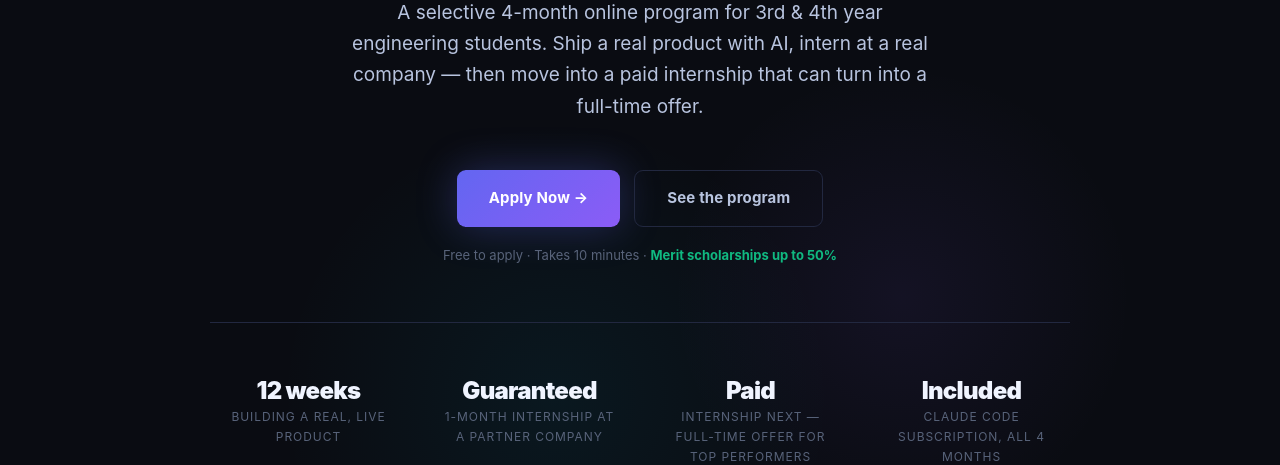
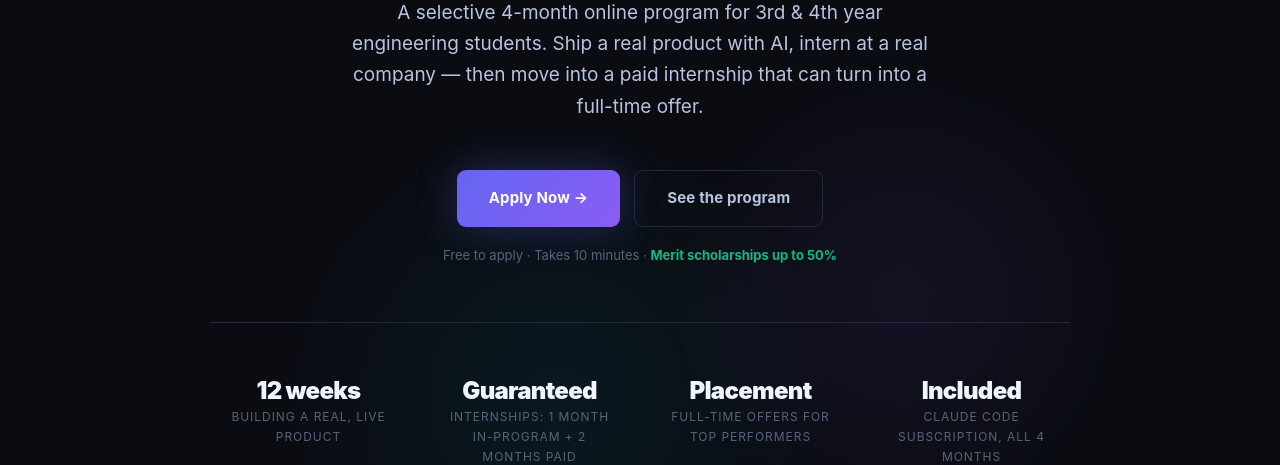
Before and after one commit to anikannal/ai-first-engineering, a plain HTML site: page index.html in a window 1280 px wide. Shown: the part 487-952 px from the top of the page. Drawn offline with Linux system fonts and the light colour scheme.

Commit message:
Add files via upload

```diff
--- a/index.html
+++ b/index.html
@@ -704,12 +704,12 @@
       <div class="proof-divider"></div>
       <div class="proof-item">
         <span class="proof-num word">Guaranteed</span>
-        <span class="proof-label">1-month internship at a partner company</span>
+        <span class="proof-label">Internships: 1 month in-program + 2 months paid</span>
       </div>
       <div class="proof-divider"></div>
       <div class="proof-item">
-        <span class="proof-num word">Paid</span>
-        <span class="proof-label">Internship next — full-time offer for top performers</span>
+        <span class="proof-num word">Placement</span>
+        <span class="proof-label">Full-time offers for top performers</span>
       </div>
       <div class="proof-divider"></div>
       <div class="proof-item">
```
